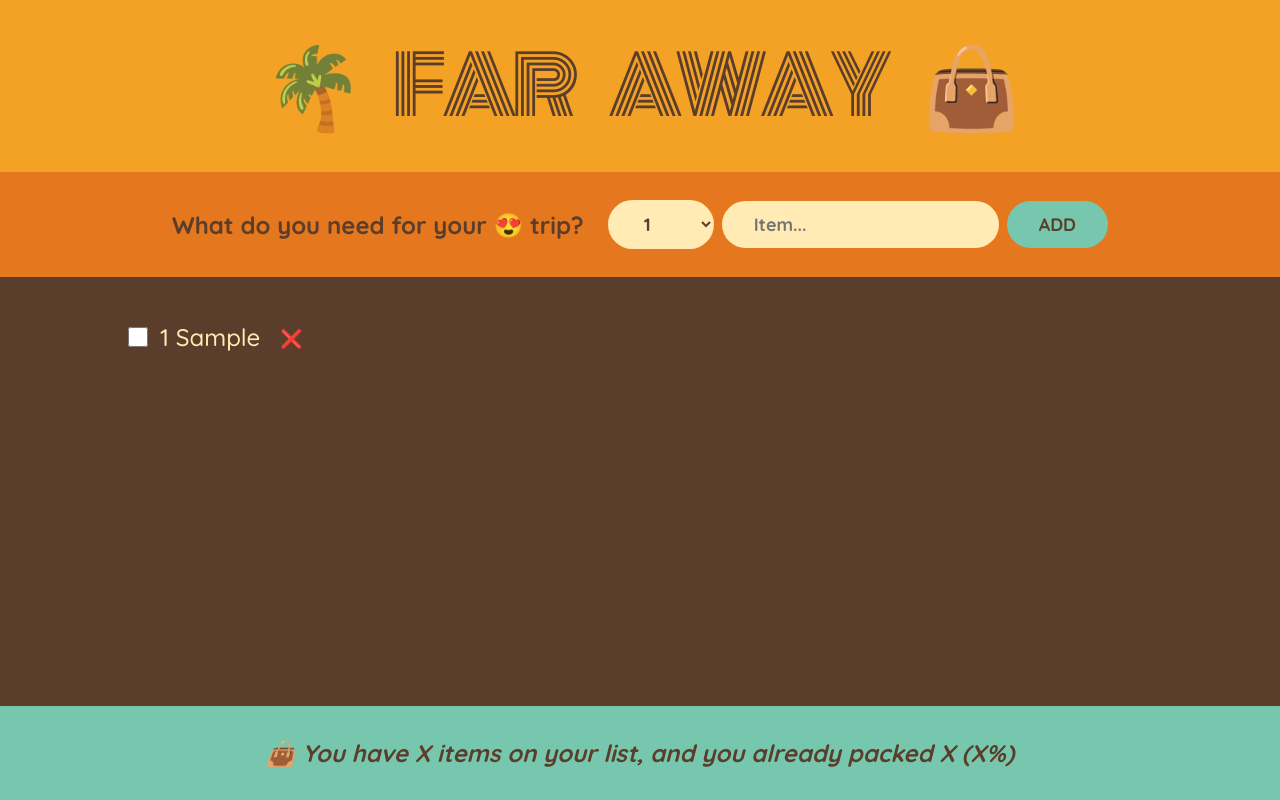
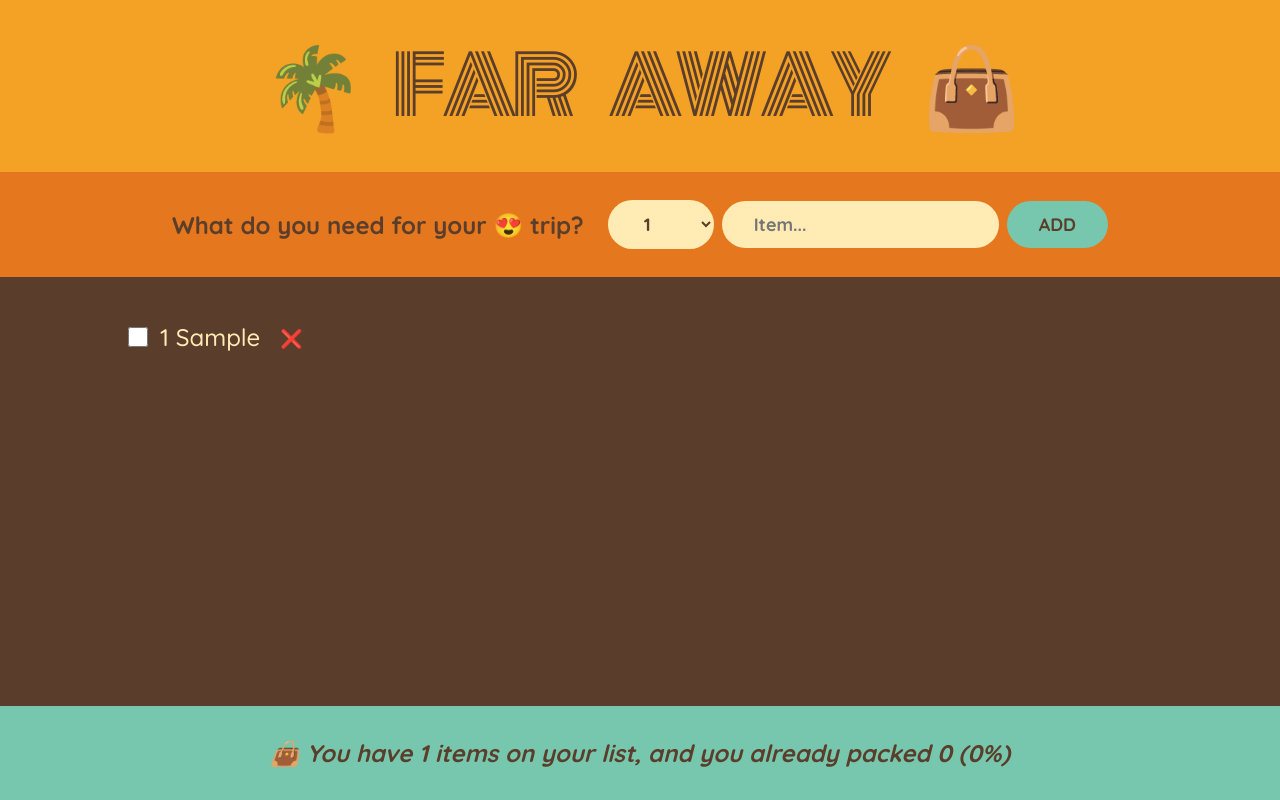
Before and after one commit to sahsan73/travel-list, a React (Create React App) app: page / in a window 1280 px wide. Both pictures are taken after typing "Sample" into the empty fields and a click on the button "ADD". Built offline with nearby package versions, Linux system fonts and the light colour scheme.

Commit message:
add statistics as derived state

```diff
--- a/src/App.js
+++ b/src/App.js
@@ -35,7 +35,7 @@ export default function App() {
         onDeleteItem={handleDeleteItem}
         onToggleItem={handleToggleItem}
       />
-      <Stats />
+      <Stats items={items} />
     </div>
   );
 }
@@ -131,10 +131,26 @@ function Item({ item, onDeleteItem, onToggleItem }) {
   );
 }
 
-function Stats() {
+function Stats({ items }) {
+  if (!items.length) {
+    return (
+      <p className="stats">
+        <em>Start adding some items to your packing list 🚀</em>
+      </p>
+    );
+  }
+  const numItems = items.length;
+  // const numPacked = items.filter((item) => item.packed === true).length;
+  const numPacked = items.filter((item) => item.packed).length;
+  const percentage = Math.round((numPacked / numItems) * 100);
   return (
     <footer className="stats">
-      <em>👜 You have X items on your list, and you already packed X (X%)</em>
+      <em>
+        {percentage === 100
+          ? `You got everything! Ready to go ✈️`
+          : `👜 You have ${numItems} items on your list, and you already packed
+        ${numPacked} (${percentage}%)`}
+      </em>
     </footer>
   );
 }
```
